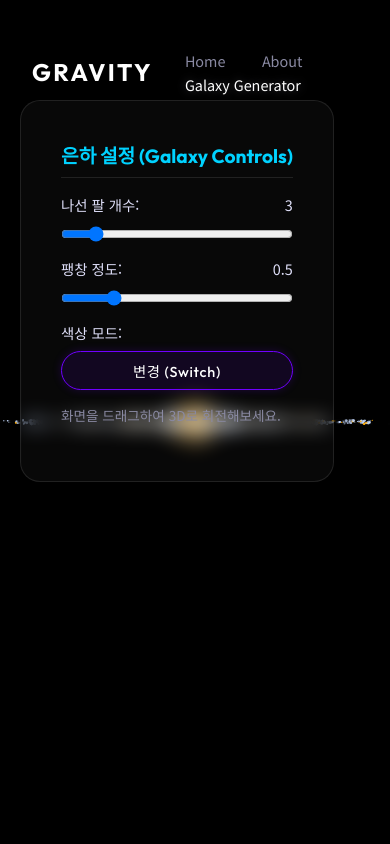
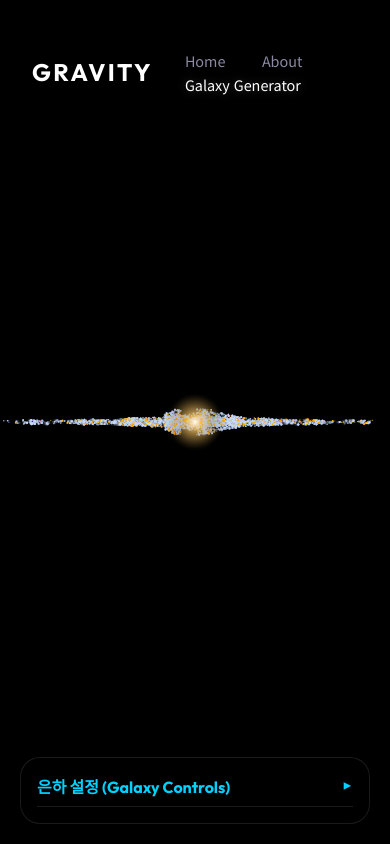
Before and after one commit to goodafternoonoo/gravity, a website built with Vite: page galaxy.html in a window 390 px wide. Built offline with nearby package versions, Linux system fonts and the light colour scheme; animation ran at ten frames a second.

Commit message:
style: 모바일 반응형 수정 스마트 UI 기능 추가

```diff
--- a/src/components/common.js
+++ b/src/components/common.js
@@ -130,4 +130,43 @@ export function initLayout() {
       });
     });
   }
+
+  initControlPanel();
 }
+
+function initControlPanel() {
+  const panel = document.querySelector('.control-panel');
+  if (!panel) return;
+
+  const title = panel.querySelector('h3');
+  if (title) {
+    // Add Toggle Indicator
+    title.style.cursor = 'pointer';
+    title.style.display = 'flex';
+    title.style.justifyContent = 'space-between';
+    title.style.alignItems = 'center';
+
+    const indicator = document.createElement('span');
+    indicator.textContent = '▼';
+    indicator.style.fontSize = '0.8em';
+    indicator.style.transition = 'transform 0.3s';
+    title.appendChild(indicator);
+
+    // Toggle Logic
+    title.addEventListener('click', () => {
+      panel.classList.toggle('collapsed');
+      // Rotate indicator
+      if (panel.classList.contains('collapsed')) {
+        indicator.style.transform = 'rotate(-90deg)';
+      } else {
+        indicator.style.transform = 'rotate(0deg)';
+      }
+    });
+
+    // Auto-collapse on mobile initially to save space?
+    if (window.innerWidth <= 768) {
+       panel.classList.add('collapsed');
+       indicator.style.transform = 'rotate(-90deg)';
+    }
+  }
+}
--- a/src/styles/style.css
+++ b/src/styles/style.css
@@ -384,4 +384,39 @@ footer {
     display: block;
     margin-top: 1rem;
   }
+
+  /* Compact Control Panel for Mobile */
+  .control-panel {
+    top: auto !important;
+    bottom: 20px !important;
+    left: 20px !important;
+    right: 20px !important;
+    width: auto !important;
+    padding: 1rem !important;
+    max-height: 40vh; /* Limit height */
+    overflow-y: auto; /* Scroll if needed */
+  }
+
+  .control-panel h3 {
+    font-size: 1rem;
+    margin-bottom: 0.5rem;
+  }
+
+  .control-panel label {
+    font-size: 0.8rem;
+  }
 }
+
+/* Collapsed State */
+.control-panel.collapsed .control-group,
+.control-panel.collapsed .instruction,
+.control-panel.collapsed button:not(.mobile-only-toggle) {
+  display: none !important;
+}
+
+.control-panel.collapsed {
+  padding-bottom: 0.5rem !important; /* Minimal padding */
+  width: auto !important; /* Shrink to fit title */
+  display: inline-block !important; /* Don't stretch */
+  background: rgba(0, 0, 0, 0.6); /* Darker when collapsed */
+}
```
